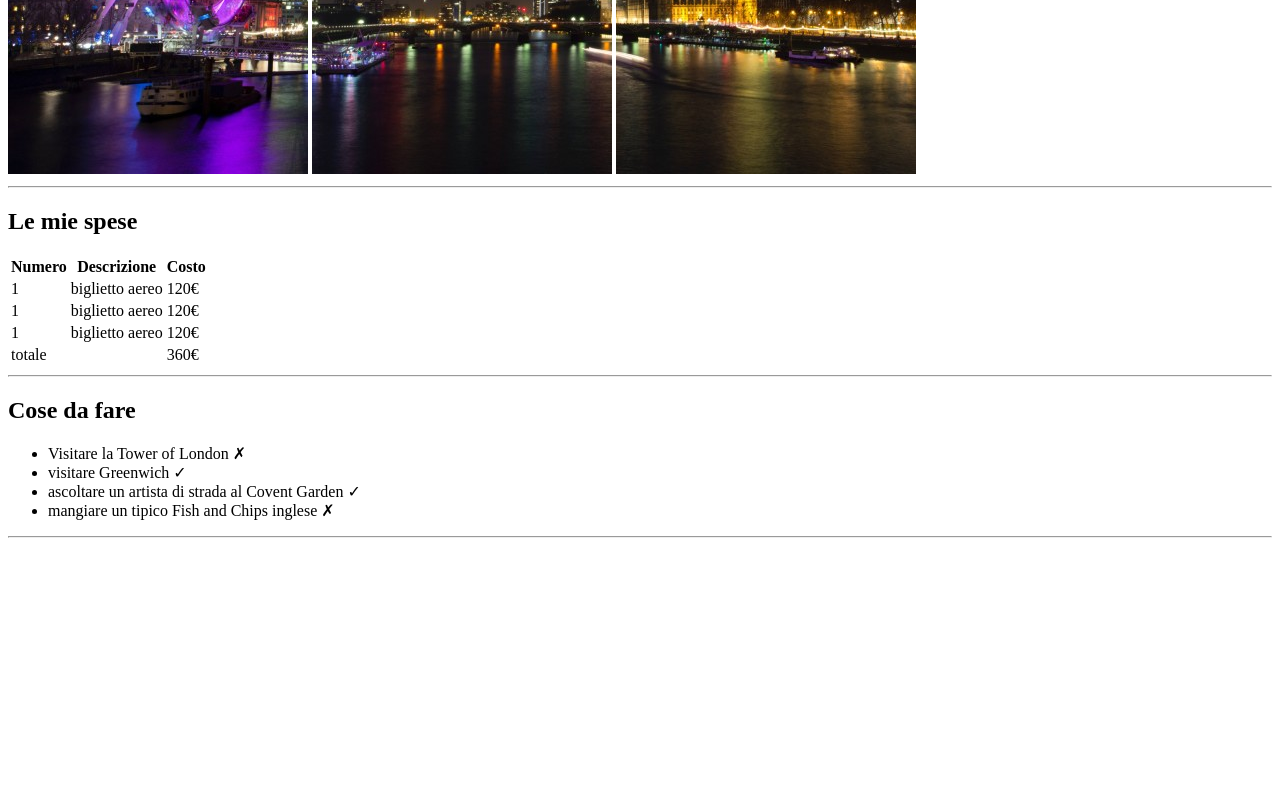
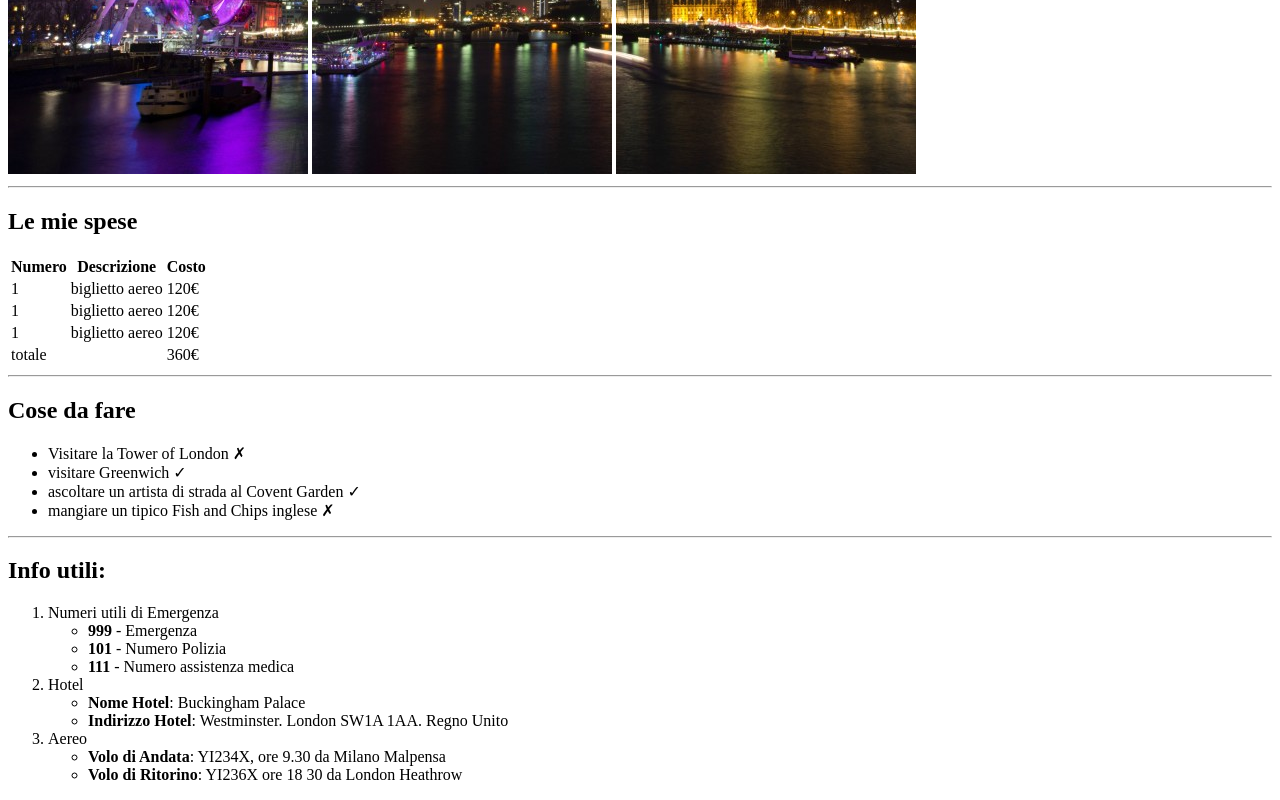
Before and after one commit to alessandromarangoni/html-london-trip, a plain HTML site: page index.html in a window 1280 px wide. Shown: the part 506-1306 px from the top of the page. Before the commit the page ends 1052 px from the top, so only its background shows below. Drawn offline with Linux system fonts and the light colour scheme.

Commit message:
ultima sezione main contenente O.L. contenenti U.L

```diff
--- a/index.html
+++ b/index.html
@@ -66,12 +66,13 @@
             <hr>
         </section>
 
-        <!--inserisco seconda section con lista non ordinata per le cose da fare -->
+        <!--inserisco seconda section con lista non ordinata per le cose da fare U.L. -->
         <section>
             <div>
                 <h2>Cose da fare</h2>
             </div>
             <div>
+                <!-- unordered list -->
                 <ul>
                     <li>Visitare la Tower of London &#10007</li>
                     <li>visitare Greenwich &#10003 </li>
@@ -81,8 +82,34 @@
             </div>
             <hr>
         </section>
-
-
+        <!-- inserisco l ultima sezione del main contenente titolo, una O.L. contenente delle U.L. -->
+        <section>
+            <div>
+                <h2>Info utili:</h2>
+            </div>
+            <!-- ordered list -->
+            <ol>
+                <li>Numeri utili di Emergenza
+                    <ul>
+                        <li><strong>999</strong> - Emergenza</li>
+                        <li><strong>101</strong> - Numero Polizia </li>
+                        <li><strong>111</strong> - Numero assistenza medica</li>
+                    </ul>
+                </li>
+                <li>Hotel
+                    <ul>
+                        <li><strong>Nome Hotel</strong>: Buckingham Palace</li>
+                        <li><strong>Indirizzo Hotel</strong>: Westminster. London SW1A 1AA. Regno Unito</li>
+                    </ul>
+                </li>
+                <li>Aereo
+                    <ul>
+                        <li><strong>Volo di Andata</strong>: YI234X, ore 9.30 da Milano Malpensa</li>
+                        <li><strong>Volo di Ritorino</strong>: YI236X ore 18 30 da London Heathrow</li>
+                    </ul>
+                </li>
+            </ol>
+        </section>
 
 
 
```
